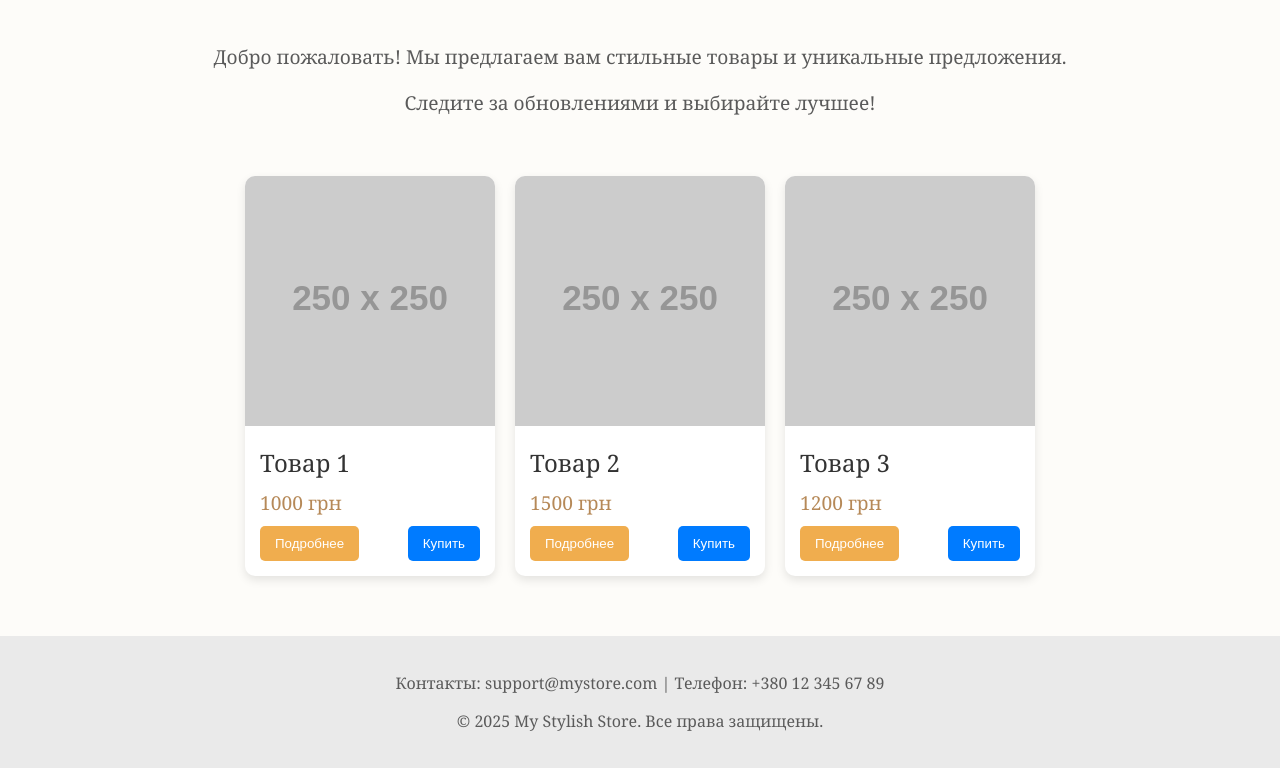
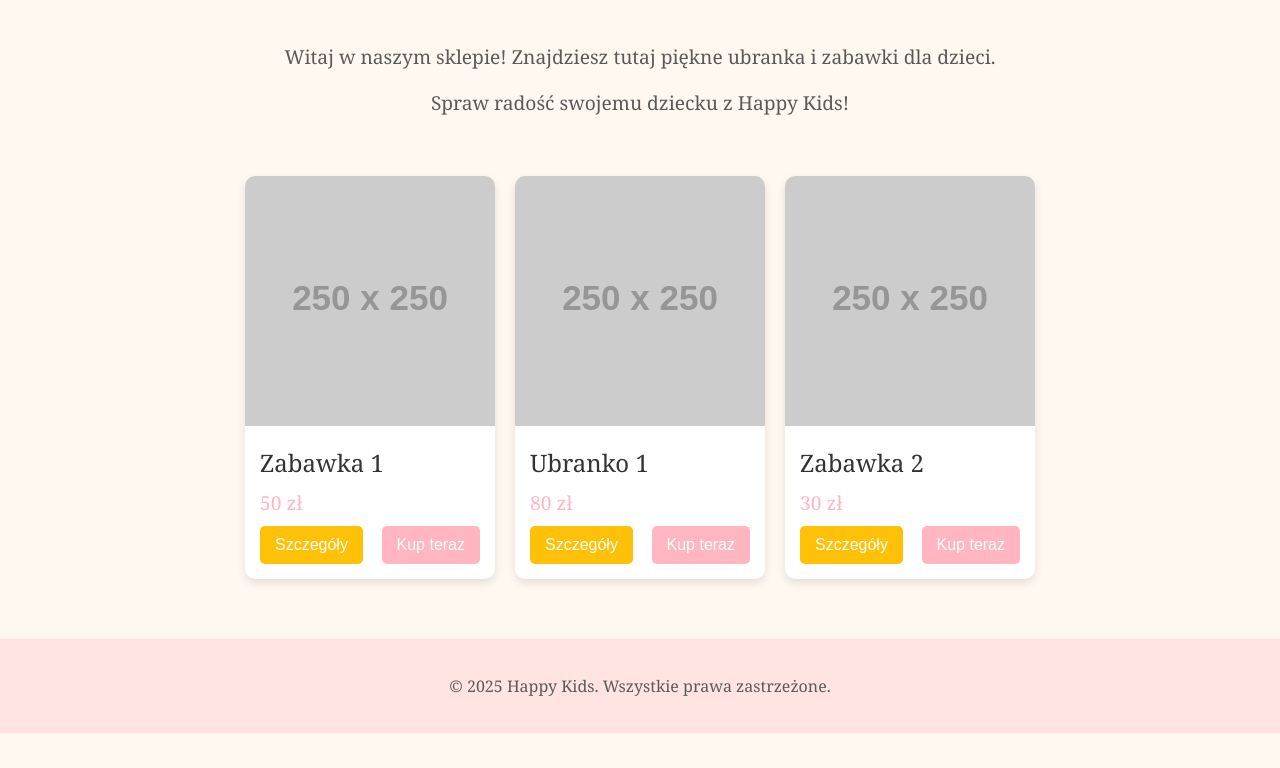
Before and after one commit to FastAndReliableForU/index.html, a plain HTML site: page index.html in a window 1280 px wide. Shown: the part 101-869 px from the top of the page. After the commit the page ends 834 px from the top, so only its background shows below. Drawn offline with Linux system fonts and the light colour scheme; placeholder pictures from the web are drawn by us.

Commit message:
Update index.html

```diff
--- a/index.html
+++ b/index.html
@@ -1,13 +1,13 @@
 <!DOCTYPE html>
-<html lang="en">
+<html lang="pl">
 <head>
     <meta charset="UTF-8">
     <meta name="viewport" content="width=device-width, initial-scale=1.0">
-    <title>My Stylish Store</title>
+    <title>Happy Kids</title>
     <style>
         body {
             font-family: 'Georgia', serif;
-            background-color: #fdfcf9;
+            background-color: #fff8f0;
             margin: 0;
             padding: 0;
             text-align: center;
@@ -16,11 +16,12 @@
         h1 {
             font-size: 3em;
             margin: 20px 0;
-            color: #b68958;
+            color: #ffb6c1;
         }
         .intro {
             padding: 20px;
             font-size: 1.2em;
+            color: #5a5a5a;
         }
         .gallery {
             display: flex;
@@ -52,7 +53,7 @@
         .card-price {
             font-size: 1.2em;
             margin: 10px 0;
-            color: #b68958;
+            color: #ffb6c1;
         }
         .card-buttons {
             display: flex;
@@ -64,64 +65,65 @@
             border: none;
             border-radius: 5px;
             cursor: pointer;
+            font-size: 1em;
         }
         .buy-button {
-            background-color: #007bff;
+            background-color: #ffb6c1;
             color: #fff;
         }
         .details-button {
-            background-color: #f0ad4e;
+            background-color: #ffc107;
             color: #fff;
         }
         footer {
             margin-top: 40px;
             padding: 20px;
-            background-color: #eaeaea;
+            background-color: #ffe4e1;
             color: #5a5a5a;
         }
     </style>
 </head>
 <body>
-    <h1>My Stylish Store</h1>
+    <h1>Happy Kids</h1>
     <div class="intro">
-        <p>Добро пожаловать! Мы предлагаем вам стильные товары и уникальные предложения.</p>
-        <p>Следите за обновлениями и выбирайте лучшее!</p>
+        <p>Witaj w naszym sklepie! Znajdziesz tutaj piękne ubranka i zabawki dla dzieci.</p>
+        <p>Spraw radość swojemu dziecku z Happy Kids!</p>
     </div>
 
     <!-- Карточки товаров -->
     <div class="gallery">
         <div class="card">
-            <img src="https://via.placeholder.com/250" alt="Item 1">
+            <img src="https://via.placeholder.com/250" alt="Produkt 1">
             <div class="card-content">
-                <div class="card-title">Товар 1</div>
-                <div class="card-price">1000 грн</div>
+                <div class="card-title">Zabawka 1</div>
+                <div class="card-price">50 zł</div>
                 <div class="card-buttons">
-                    <button class="details-button">Подробнее</button>
-                    <button class="buy-button">Купить</button>
+                    <button class="details-button">Szczegóły</button>
+                    <button class="buy-button">Kup teraz</button>
                 </div>
             </div>
         </div>
 
         <div class="card">
-            <img src="https://via.placeholder.com/250" alt="Item 2">
+            <img src="https://via.placeholder.com/250" alt="Produkt 2">
             <div class="card-content">
-                <div class="card-title">Товар 2</div>
-                <div class="card-price">1500 грн</div>
+                <div class="card-title">Ubranko 1</div>
+                <div class="card-price">80 zł</div>
                 <div class="card-buttons">
-                    <button class="details-button">Подробнее</button>
-                    <button class="buy-button">Купить</button>
+                    <button class="details-button">Szczegóły</button>
+                    <button class="buy-button">Kup teraz</button>
                 </div>
             </div>
         </div>
 
         <div class="card">
-            <img src="https://via.placeholder.com/250" alt="Item 3">
+            <img src="https://via.placeholder.com/250" alt="Produkt 3">
             <div class="card-content">
-                <div class="card-title">Товар 3</div>
-                <div class="card-price">1200 грн</div>
+                <div class="card-title">Zabawka 2</div>
+                <div class="card-price">30 zł</div>
                 <div class="card-buttons">
-                    <button class="details-button">Подробнее</button>
-                    <button class="buy-button">Купить</button>
+                    <button class="details-button">Szczegóły</button>
+                    <button class="buy-button">Kup teraz</button>
                 </div>
             </div>
         </div>
@@ -129,8 +131,7 @@
 
     <!-- Футер -->
     <footer>
-        <p>Контакты: support@mystore.com | Телефон: +380 12 345 67 89</p>
-        <p>&copy; 2025 My Stylish Store. Все права защищены.</p>
+        <p>&copy; 2025 Happy Kids. Wszystkie prawa zastrzeżone.</p>
     </footer>
 </body>
 </html>
```
